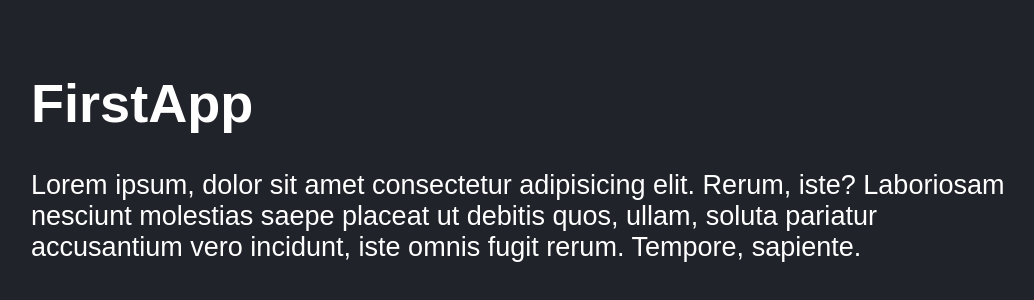
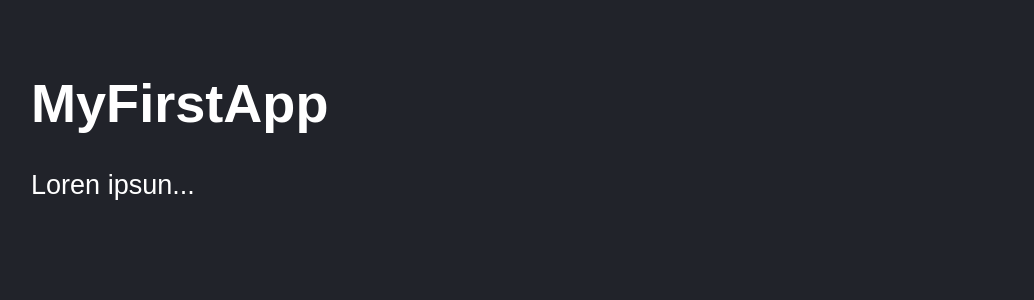
Before and after one commit to AAGuedes/react-primeros-pasos, a React (Vite) app: page / in a window 1280 px wide. Shown: the part 112-412 px from the top of the page, without its empty margins (117-1151 px from the left). Built offline with nearby package versions, Linux system fonts and the light colour scheme.

Commit message:
Comunicación entre componentes - Props

```diff
--- a/src/FirstApp.jsx
+++ b/src/FirstApp.jsx
@@ -8,12 +8,15 @@ const getResult = (a, b) => {
 }
 
 // Lo que está englobado por <></> puede hacerse también con Fragment
-export const FirstApp = () => {
+export const FirstApp = ({ title }) => {
+
+    // console.log(props);
+
     return (
         <>
-            <h1>FirstApp</h1>
+            <h1>{ title }</h1>
             {/* <h1>{ JSON.stringify( newMessage )}</h1> */}
-            <p>Lorem ipsum, dolor sit amet consectetur adipisicing elit. Rerum, iste? Laboriosam nesciunt molestias saepe placeat ut debitis quos, ullam, soluta pariatur accusantium vero incidunt, iste omnis fugit rerum. Tempore, sapiente.</p>
+            <p>Loren ipsun...</p>
         </>
     )
 }
--- a/src/main.jsx
+++ b/src/main.jsx
@@ -8,6 +8,6 @@ import './styles.css';
 
 ReactDOM.createRoot(document.getElementById('root')).render(
     <React.StrictMode>
-        <FirstApp />
+        <FirstApp title='MyFirstApp'/>
     </React.StrictMode>
 );
```
